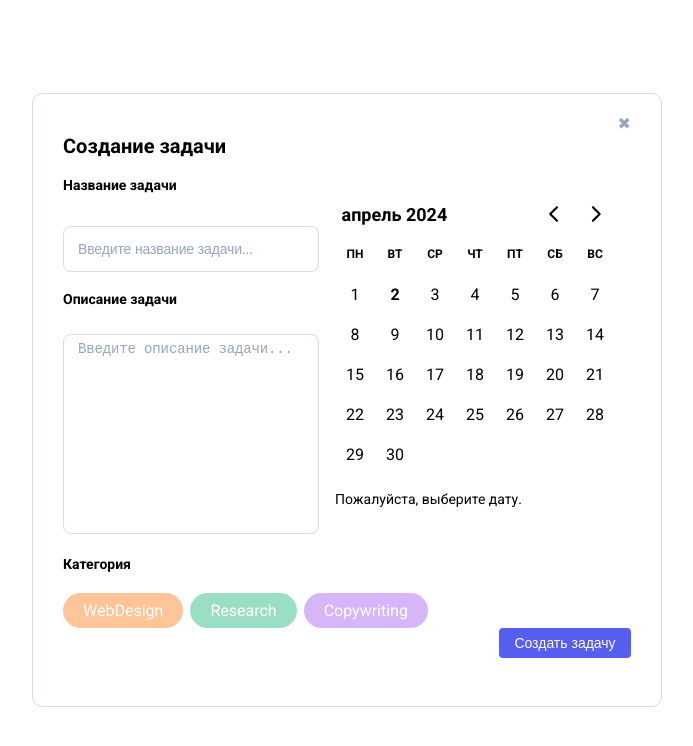
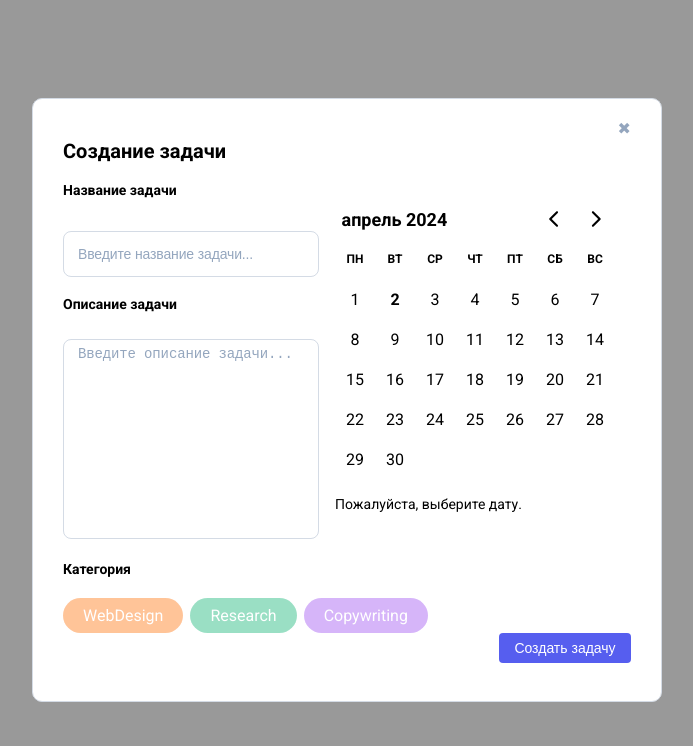
Before and after one commit to SonRayS/kanban, a React (Vite) app in the folder vite/: page /create in a window 1280 px wide. Shown: the top 746 px of the page, without its empty margins (293-986 px from the left). Built offline with nearby package versions, Linux system fonts and the light colour scheme.

Commit message:
style task

```diff
--- a/vite/src/components/CardForm/CardFormItem.jsx
+++ b/vite/src/components/CardForm/CardFormItem.jsx
@@ -5,11 +5,12 @@ import useTheme from "../Hooks/useTheme";
 function CardForm({ statusTask, taskType, date, id }) {
     /* console.log("status", statusTask, "taskType", taskType, "date", date, "id", id); */
     let currentDate = new Date(date);
+    const { theme, toggleTheme } = useTheme();
 
     return (
         <C.Card>
             <C.CardsItem>
-                <C.CardsCard $Theme={useTheme().theme}>
+                <C.CardsCard $Theme={theme}>
                     <C.CardGroup>
                         <C.CardTopic $topicColor={C.topicName[statusTask]}>
                             <C.TopicText>{statusTask}</C.TopicText>
@@ -24,7 +25,7 @@ function CardForm({ statusTask, taskType, date, id }) {
                     </C.CardGroup>
                     <C.CardContent>
                         <Link to={`card/${id}`}>
-                            <C.CardTitle $Theme={useTheme().theme}>{taskType}</C.CardTitle>
+                            <C.CardTitle $Theme={theme}>{taskType}</C.CardTitle>
                         </Link>
                         <C.CardDate>
                             <C.CardDateSvg
--- a/vite/src/components/PopComponent/PopNewCard/PopNewCard.jsx
+++ b/vite/src/components/PopComponent/PopNewCard/PopNewCard.jsx
@@ -5,7 +5,6 @@ import { PopBrowse__subLabelTtl } from "../PopBrowse/PopBrowse.style";
 import { useTasks } from "../../Hooks/useTasks";
 import { useUser } from "../../Hooks/useUser";
 import { useNavigate } from "react-router-dom";
-import { Container } from "../../GlobalStyle/Global.style";
 import { AppRoutes } from "../../AppRoutes/AppRoutes";
 import { Link } from "react-router-dom";
 import { AddTask } from "../../Api/AddTask/AddTask";
@@ -58,7 +57,6 @@ function PopNewCard() {
     };
 
     return (
-        <Container>
         <N.PopNewCard id="popNewCard">
             <N.PopNewCard__container>
                 <N.PopNewCard__block $Theme={theme}>
@@ -172,7 +170,6 @@ function PopNewCard() {
                 </N.PopNewCard__block>
             </N.PopNewCard__container>
         </N.PopNewCard>
-        </Container>
     );
 }
 
--- a/vite/src/components/PopComponent/PopNewCard/PopNewCard.style.js
+++ b/vite/src/components/PopComponent/PopNewCard/PopNewCard.style.js
@@ -5,18 +5,18 @@ import { topicStyles, TopicText } from "../../CardForm/CardForm.style";
 
 export const PopNewCard = styled.div`
     width: 100%;
+    height: 100%;
     min-width: 375px;
-    height: 100%;
     min-height: 100vh;
     position: absolute;
     top: 0;
     left: 0;
-    z-index: 6;
+    z-index: 7;
+    @media screen and (max-width: 660px) {
+        top: 70px;
+    }
     &:target {
         display: block;
-    }
-    @media screen and (max-width: 660px) {
-        top: 70px;
     }
 `;
 
@@ -29,10 +29,13 @@ export const PopNewCard__container = styled.div`
     flex-direction: column;
     align-items: center;
     justify-content: center;
-
+    background: rgba(0, 0, 0, 0.4);
     @media screen and (max-width: 660px) {
         padding: 0;
         justify-content: flex-start;
+    }
+    @media screen and (max-width: 495px) {
+        width: 100%;
     }
 `;
 
@@ -42,18 +45,16 @@ export const PopNewCard__block = styled.div`
     background-color: #ffffff;
     max-width: 630px;
     width: 100%;
-    padding: 40px 30px 48px;
+    padding: 40px 30px 38px;
     border-radius: 10px;
     border: 0.7px solid #d4dbe5;
     position: relative;
-
     @media screen and (max-width: 660px) {
         border-radius: 0;
     }
     @media screen and (max-width: 495px) {
         padding: 20px 16px 32px;
     }
-
     ${({ $Theme }) => SwitchThemeBG[$Theme] || console.log("none Theme")}
 `;
 
@@ -85,7 +86,6 @@ export const PopNewCard__wrap = styled.div`
     display: flex;
     align-items: flex-start;
     justify-content: space-between;
-
     @media screen and (max-width: 660px) {
         display: block;
     }
```
Lines whose indentation alone changed are shown as unchanged.
